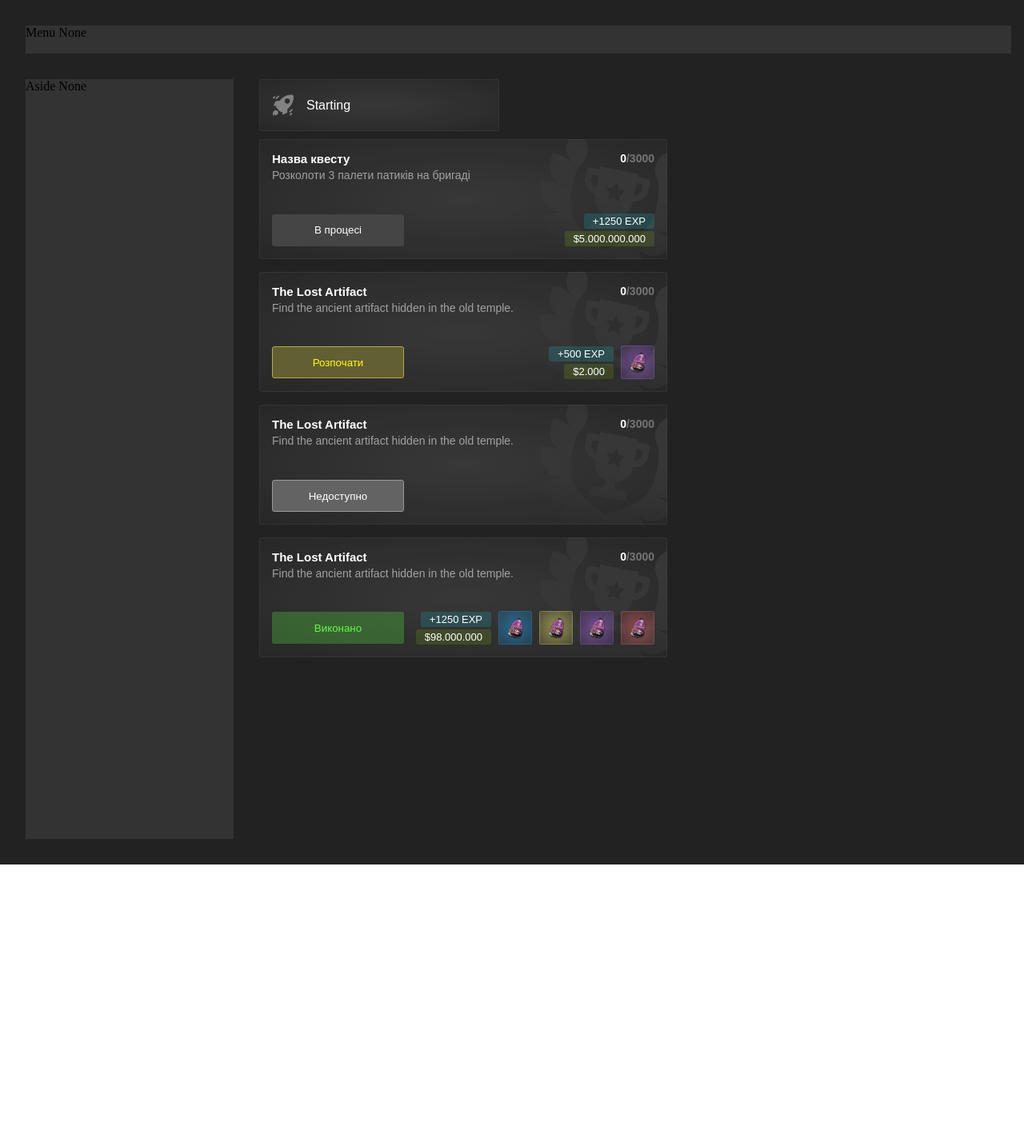
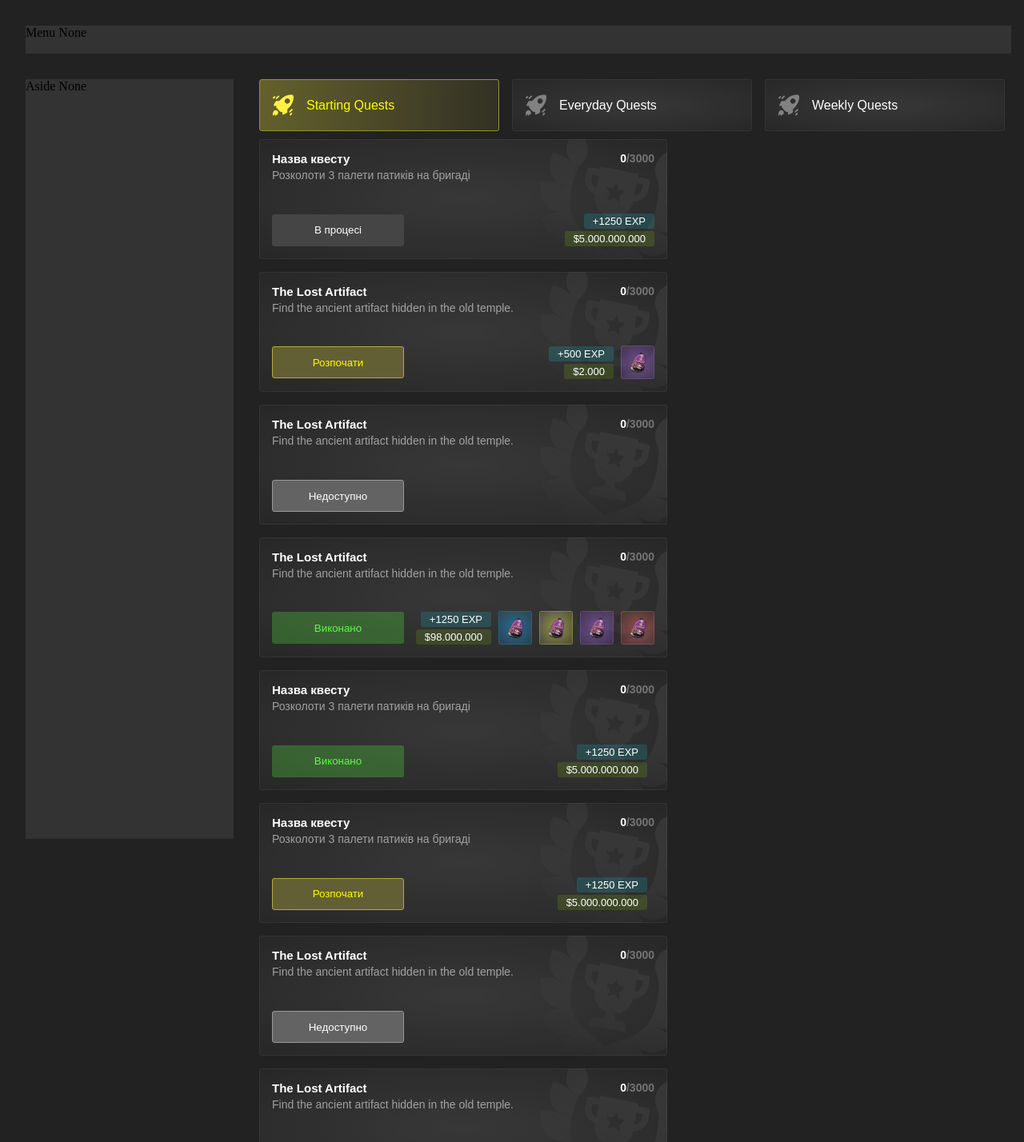
Before and after one commit to flexike/ragemp-quest, a React (Vite) app: page / in a window 1280 px wide. Shown: the top 1428 px of the page at 80% size. Before the commit the page ends 1081 px from the top, so only its background shows below. Built offline with nearby package versions, Linux system fonts and the light colour scheme; a web font is replaced by a local one.

Commit message:
+QuestOptions logic(70%)

```diff
--- a/src/App.tsx
+++ b/src/App.tsx
@@ -1,4 +1,4 @@
-import {Key, useEffect, useState} from 'react'
+import {Key, SetStateAction, useEffect, useState} from 'react'
 import './App.sass'
 import QuestCardOption from "./components/QuestCardOption.tsx";
 import QuestCard from "./components/QuestCard.tsx";
@@ -40,6 +40,7 @@ function App() {
 
     const [data, setData] = useState<DataInterf[] | null>(null)
     const bool: boolean = true
+    const [currentOption, setCurrentOptions] = useState(0)
 
     useEffect(() => {
         fetchData()
@@ -47,6 +48,11 @@ function App() {
 
     function fetchData() {
         setData(DataFromServ)
+    }
+
+    function optionHandler(inx: number){
+        setCurrentOptions(inx)
+        console.log("currentOption",currentOption, "CARDINDEX", inx)
     }
 
 
@@ -70,6 +76,8 @@ function App() {
                                                     questOptionName = {questOptionFrData.name}
                                                     questOptionSVGoff = {`${startingQuestOptionOFF}`}
                                                     questOptionSVGon = {`${startingQuestOptionON}`}
+                                                    selected = {currentOption === index}
+                                                    onClick={() => optionHandler(index)}
                                                 />
                                             )
                                         })
--- a/src/components/QuestCardOption.tsx
+++ b/src/components/QuestCardOption.tsx
@@ -1,21 +1,27 @@
 import './questcardoption.sass'
 
-interface questCardInterface{
-    questOptionName: string
-    questOptionSVGoff: string
-    questOptionSVGon: string
+interface questCardInterface {
+    questOptionName: string,
+    questOptionSVGoff: string,
+    questOptionSVGon: string,
+    selected: boolean,
+    onClick: () => void;  // Add this line to the interface
 }
 
 
-function QuestCardOption({questOptionName, questOptionSVGoff, questOptionSVGon}: questCardInterface) {
-
-    const isActive: boolean = false
+function QuestCardOption({
+                             questOptionName,
+                             questOptionSVGoff,
+                             questOptionSVGon,
+                             selected,
+                             onClick,
+                         }: questCardInterface) {
 
     return (
-        <div className="quest-main-header-quest-option">
+        <div className={`quest-main-header-quest-option ${selected ? "selected" : ''}`}>
             <div className="quest-option-title-wrapper">
 
-                <img src={isActive ?`${questOptionSVGon}` : `${questOptionSVGoff}`} alt="SVGIcon"/>
+                <img src={selected ? `${questOptionSVGon}` : `${questOptionSVGoff}`} alt="SVGIcon"/>
 
                 {questOptionName}
             </div>
--- a/src/components/questcardoption.sass
+++ b/src/components/questcardoption.sass
@@ -13,10 +13,14 @@ $quest-bg-default: radial-gradient(97.5% 97.5% at 50% 50%, rgba(255, 255, 255, 0
   color: white
   transition: all ease 175ms
 
+  &.selected
+    background: radial-gradient(99% 1949.27% at 0% 0%, rgba(255, 242, 67, 0.3) 0%, rgba(255, 242, 67, 0.075) 100%)
+    border: 1px solid #989133
+    color: yellow
+
   &:hover
     background: radial-gradient(99% 1949.27% at 0% 0%, rgba(255, 242, 67, 0.3) 0%, rgba(255, 242, 67, 0.075) 100%)
     border: 1px solid #989133
-
 
   .quest-option-title-wrapper
     height: 100%
--- a/src/data.json
+++ b/src/data.json
@@ -1,6 +1,6 @@
 [
   {
-    "name": "Starting",
+    "name": "Starting Quests",
     "quests": [
       {
         "name": "Назва квесту",
@@ -86,5 +86,114 @@
         }
       }
     ]
+  },
+  {
+    "name": "Everyday Quests",
+    "quests": [
+      {
+        "name": "Назва квесту",
+        "description": "Розколоти 3 палети патиків на бригаді ",
+        "status": "done",
+        "imagePath": "",
+        "progress": {
+          "current": 0,
+          "total": 3000
+        },
+        "rewards": {
+          "exp": 1250,
+          "money": 5000000000,
+          "items": [
+          ]
+        }
+      }
+    ]
+  },
+  {
+    "name": "Weekly Quests",
+    "quests": [
+      {
+        "name": "Назва квесту",
+        "description": "Розколоти 3 палети патиків на бригаді ",
+        "status": "available",
+        "imagePath": "",
+        "progress": {
+          "current": 0,
+          "total": 3000
+        },
+        "rewards": {
+          "exp": 1250,
+          "money": 5000000000,
+          "items": [
+          ]
+        }
+      },{
+        "name": "The Lost Artifact",
+        "description": "Find the ancient artifact hidden in the old temple.",
+        "status": "disabled",
+        "imagePath": "",
+        "progress": {
+          "current": 0,
+          "total": 3000
+        },
+        "rewards": {
+          "exp": 500,
+          "money": 2000,
+          "items": [
+            {
+              "imagePath": "",
+              "rarity": "purple"
+            }
+          ]
+        }
+      },{
+        "name": "The Lost Artifact",
+        "description": "Find the ancient artifact hidden in the old temple.",
+        "status": "disabled",
+        "imagePath": "",
+        "progress": {
+          "current": 0,
+          "total": 3000
+        },
+        "rewards": {
+          "exp": 500,
+          "money": 2000,
+          "items": [
+            {
+              "imagePath": "",
+              "rarity": "purple"
+            }
+          ]
+        }
+      },{
+        "name": "The Lost Artifact",
+        "description": "Find the ancient artifact hidden in the old temple.",
+        "status": "disabled",
+        "imagePath": "",
+        "progress": {
+          "current": 0,
+          "total": 3000
+        },
+        "rewards": {
+          "exp": 1250,
+          "money": 98000000,
+          "items": [
+            {
+              "imagePath": "",
+              "rarity": "red"
+            },{
+              "imagePath": "",
+              "rarity": "purple"
+            },{
+              "imagePath": "",
+              "rarity": "yellow"
+            },
+            {
+              "imagePath": "",
+              "rarity": "blue"
+            }
+          ]
+        }
+      }
+    ]
   }
 ]
```
